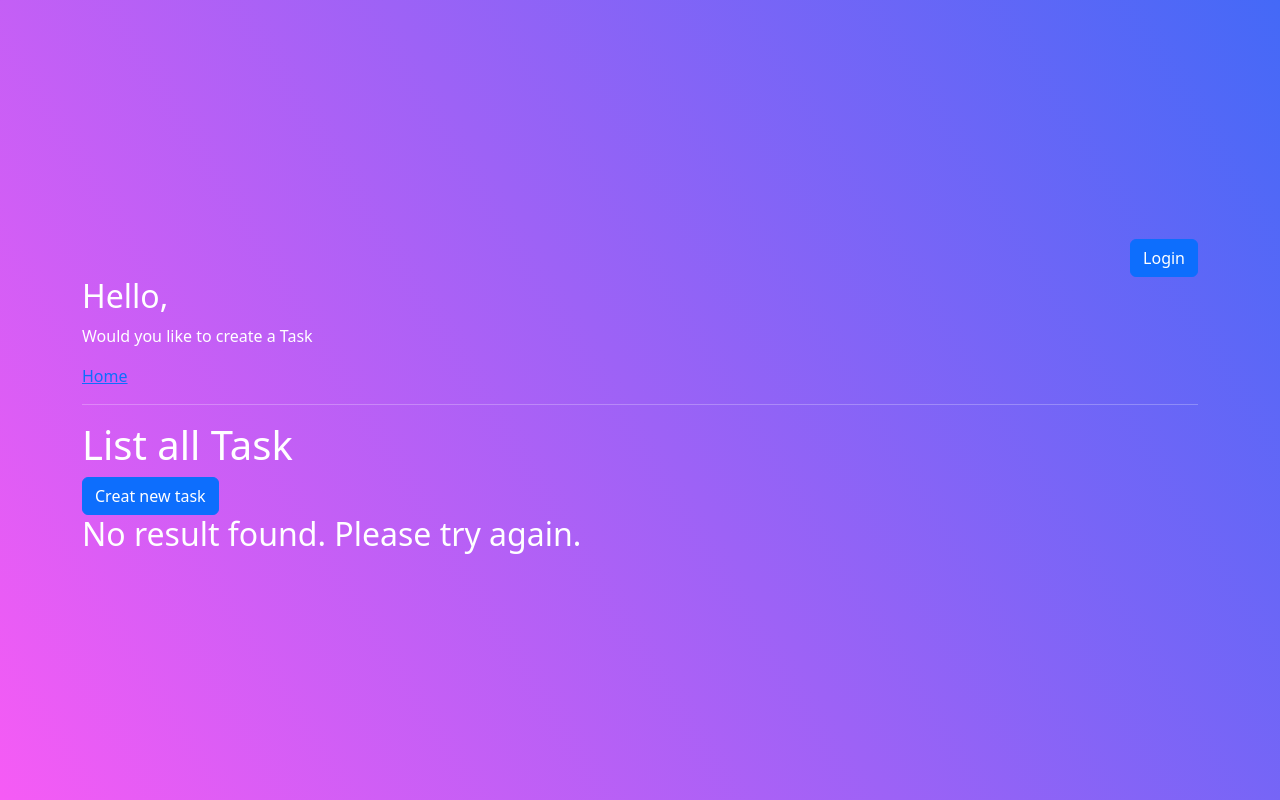
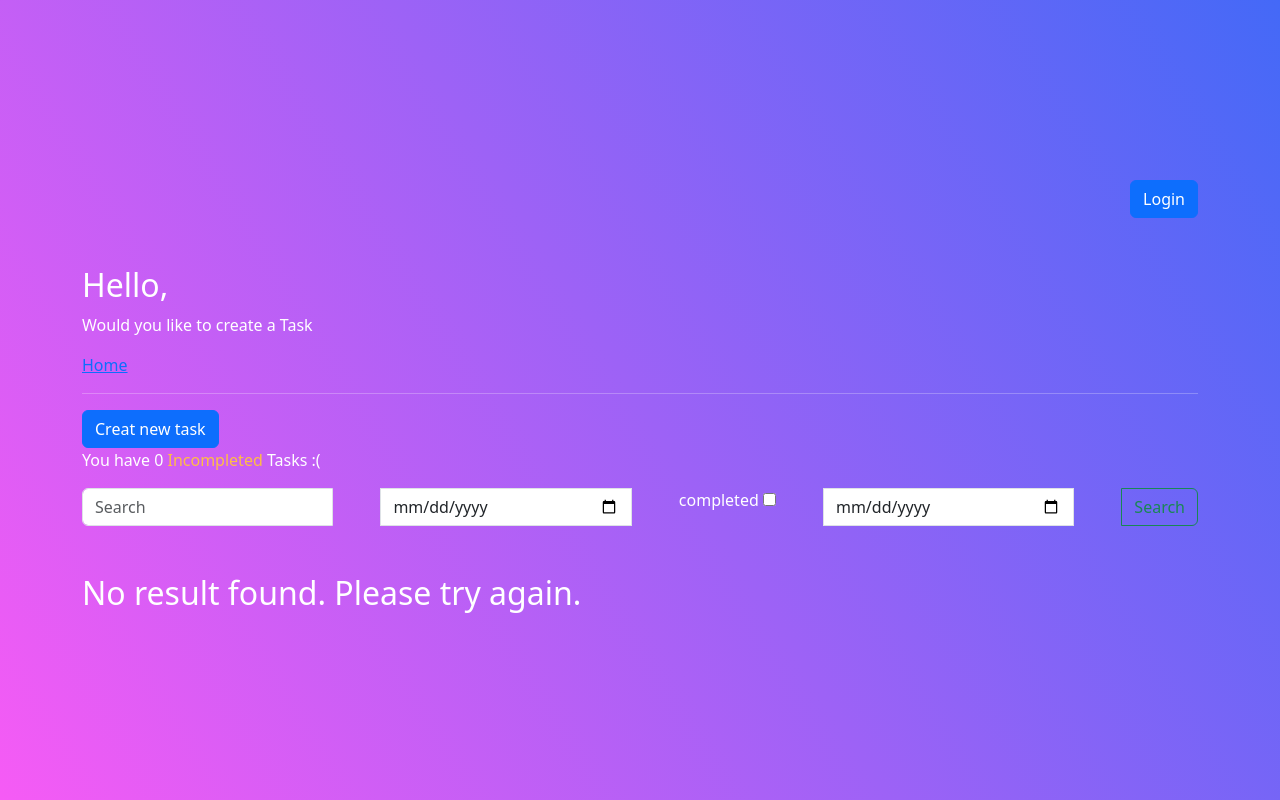
Before and after one commit to FahimAhamed101/task_manager, a Django app: page / in a window 1280 px wide. Run offline with Django 4.2, Linux system fonts and the light colour scheme; data that the repository does not hold is empty; some libraries are stand-ins or nearby versions.

Commit message:
crud setup done

```diff
--- a/tasks/forms.py
+++ b/tasks/forms.py
@@ -23,7 +23,7 @@ class TaskForm(forms.ModelForm):
         super(TaskForm, self).__init__(*args, **kwargs)
         self.fields['title'].widget.attrs['placeholder'] = 'Enter Title'
         self.fields['description'].widget.attrs['placeholder'] = 'Enter description'
-
+        self.fields['due_date'].widget.attrs['placeholder'] = 'Enter description'
         for field in self.fields:
             self.fields[field].widget.attrs['class'] = 'text-black'
 
--- a/tasks/models.py
+++ b/tasks/models.py
@@ -69,7 +69,7 @@ class Tasks(models.Model):
     description= models.TextField(null=True,
                                blank=True)
 
-    due_date = models.DateField(blank=True, null=True)
+    due_date = models.DateTimeField(default=timezone.now)
     priority = models.IntegerField(choices=((1, 'Low'), (2, 'Medium'), (3, 'High')), default=1)
     completed = models.BooleanField(default=False)
     created_at = models.DateTimeField(default=timezone.now)
--- a/tasks/urls.py
+++ b/tasks/urls.py
@@ -1,7 +1,10 @@
 from django.urls import path,include
-from .views import ListTasks,CreatTask,DetailTask
+from .views import ListTasks,CreatTask,DetailTask,EditTask,DeleteTask
 app_name = "tasks"
 urlpatterns = [path('', ListTasks.as_view(), name='tasks'),
                   path('create-task/',CreatTask.as_view(), name='create-task'),
                   path('<int:pk>',DetailTask.as_view(), name='task'),
+                  path('edit-task/<int:pk>',EditTask.as_view(), name='edit-task'),
+
+                 path('delete-task/<int:pk>',DeleteTask.as_view(), name='delete-task')
               ]
--- a/tasks/views.py
+++ b/tasks/views.py
@@ -12,7 +12,7 @@ from .models import User
 from django.views.generic.list import ListView
 from .forms import TaskForm,ImageForm,UserRegisterForm
 # Create your views here.
-
+from django.db.models import Q
 def RegisterView(request):
     if request.method == "POST":
         form = UserRegisterForm(request.POST)
@@ -78,16 +78,40 @@ class ListTasks(ListView):
     template_name = "task_list.html"
     def get_context_data(self,**kwarg):
         context = super().get_context_data(**kwarg)
-
+        date = self.request.GET.get('date') or ''
+        boolean = self.request.GET.get('boolean') or ''
+        print(boolean)
+        task = Tasks.objects.all().filter(completed=False)
+        task_count = task.count()
+        context['task_count'] = task_count
+        due_date = self.request.GET.get('due_date') or ''
+        searchedvalue = self.request.GET.get('value') or ''
+        if boolean:
+            context['tasks'] = context['tasks'].filter(completed=True)
+            context['boolean'] = boolean
+        if date:
+            context['tasks'] = context['tasks'].filter(Q(created_at__icontains=date))
+            context['date'] = date
+        if due_date:
+            context['tasks'] = context['tasks'].filter(Q(due_date__icontains=due_date))
+            context['due_date'] = due_date
+        if searchedvalue:
+            context['tasks'] = context['tasks'].filter(Q(description__icontains=searchedvalue) | Q(title__icontains=searchedvalue))
+            context['searchedvalue'] = searchedvalue
         return context
 
 class DetailTask(DetailView):
+
     template_name = "task_detail.html"
     model = Tasks
     context_object_name = 'tasks'
     success_url = reverse_lazy('tasks:pk')
+
     def get_context_data(self, *args, **kwargs):
         context = super(DetailTask, self).get_context_data(*args, **kwargs)
+        task = Tasks.objects.all().filter(completed=False)
+        task_count = task.count()
+        context['task_count'] = task_count
         print(context)
         return context
 
@@ -157,3 +181,30 @@ class CreatTask(CreateView):
                     form = TaskForm()
                     imageform = ImageForm()
         return super(CreatTask, self).form_valid(form)
+
+
+class EditTask(UpdateView):
+    model = Tasks
+    form_class = TaskForm
+    success_url = reverse_lazy('tasks:tasks')
+    template_name = "task_update.html"
+
+    def get_context_data(self,**kwarg):
+        context = super().get_context_data(**kwarg)
+        task = Tasks.objects.all().filter(completed=False)
+        task_count = task.count()
+        context['task_count'] = task_count
+        return context
+
+class DeleteTask(DeleteView):
+    model = Tasks
+    template_name = "task_delete.html"
+    context_object_name = 'tasks'
+    success_url = reverse_lazy('tasks:tasks')
+
+    def get_context_data(self,**kwarg):
+        context = super().get_context_data(**kwarg)
+        task = Tasks.objects.all().filter(completed=False)
+        task_count = task.count()
+        context['task_count'] = task_count
+        return context
--- a/templates/base.html
+++ b/templates/base.html
@@ -10,8 +10,9 @@
     <link href="https://cdnjs.cloudflare.com/ajax/libs/bootstrap/5.3.2/css/bootstrap.min.css" rel="stylesheet" type="text/css">
 </head>
 <body>
+
     <div class="container">
-<div class="text-end">
+      <div class="text-end pb-5">
   {% if request.user.is_authenticated %}
 
 
@@ -24,17 +25,27 @@
   <a href="{% url 'sign-in' %}" class="btn btn-primary " >Login</a>
   {% endif %}
 </div>
+
+
         <!-- Task Area -->
-        <div class="sider">
-          <div class="dots">
-            <div class="dot1"></div>
-            <div class="dot2"></div>
-            <div class="dot3"></div>
-          </div>
+
 
           <div class="my-name">
             <h2>Hello, </h2>
          <p>Would you like to create a Task</p>
+         <div class="sider">
+          <a href="{% url 'tasks:tasks' %}">Home</a>
+          <hr>
+          <div class="new-task-button">
+            <a class="btn btn-primary"  href="{% url 'tasks:create-task' %}">Creat new task</a>
+          </div>
+          <div class="incomplete-task-up">
+            <div class="incomplete-task">
+
+              <p>You have {{task_count}} <span style="color: #FFBD44;">Incompleted</span> Tasks :(</p>
+
+            </div>
+          </div>
           </div>
 
           <div class="uppertaskarea">
--- a/templates/task_list.html
+++ b/templates/task_list.html
@@ -1,19 +1,29 @@
 {% extends "base.html" %}
 
 {% block content %}
-<div class="task-manager">
-<a href="{% url 'tasks:tasks' %}">Home</a>
-<hr>
-<h1>List all Task</h1>
-<div class="new-task-button">
-  <a class="btn btn-primary"  href="{% url 'tasks:create-task' %}">Creat new task</a>
-</div>
+
+
+<form method="GET" class="pb-5">
+  <div class="input-group gap-5">
+      <input class="form-control" type="text" placeholder="Search" name="value" aria-label="Search" value="{{searchedvalue}}">
+
+
+      <input type="date" name="date" placeholder="Date" class="form-control datepicker">
+     <span class="input-group-btn">
+         completed <input type="checkbox" name="boolean"  >
+
+      </span>  <input type="date" name="due_date" placeholder="due_Date" class="form-control datepicker ">
+       <button class="btn btn-outline-success"  value="value" type="submit">Search</button>
+    </div>
+
+
+</form>
 
 <div class="row">
 	{% if tasks %}
   {% for task in tasks %}
 	<div class="col-md-4">
-		<figure class="card card-product-grid">
+		<figure class="card text-center card-product-grid">
 			<div class="img-wrap w-50px">
 
         {% for i in task.images.all %}
@@ -25,14 +35,19 @@
 
     {% endfor %}
 			</div> <!-- img-wrap.// -->
-			<figcaption class="info-wrap">
+			<figcaption class="info-wrap ">
 				<div class="fix-height">
 					<a href="{{ product.get_url }}" class="title">{{ task.title }}</a>
 					<div class="description-wrap mt-2">
 						<span class="description"> {{ task.description}}</span>
 					</div>
 				<a href="{% url 'tasks:task' task.id %}" class="btn btn-block btn-primary">View Details </a>
-			</figcaption>
+        <a href="{% url 'tasks:delete-task' task.id %}" class="btn btn-danger text-white" >     <i class="fas fa-times-circle"></i>Delete</a>
+
+        <a class="btn btn-primary"
+                             href="{% url 'tasks:edit-task' task.id %}">Edit</a>
+
+      </figcaption>
 		</figure>
 	</div> <!-- col.// -->
 	{% endfor %}
--- a/templates/tasks_creation.html
+++ b/templates/tasks_creation.html
@@ -22,15 +22,15 @@
               {{ form.completed }}
         </div>
         <div class="col form-group">
-          <label>Complete</label>
+          <label>priority</label>
             {{ form.priority }}
       </div>
           <div class="col form-group">
-            <label>description</label>
+            <label>created_at</label>
               {{ form.created_at }}
         </div>
         <div class="col form-group">
-          <label>description</label>
+          <label>due_date</label>
             {{ form.due_date }}
       </div>
 
```
Also changed, not shown: templates/task_delete.html (added, +28 -0 lines), templates/task_update.html (added, +11 -0 lines), tasks/migrations/0005_alter_tasks_due_date.py (added), templates/search.html (added).
